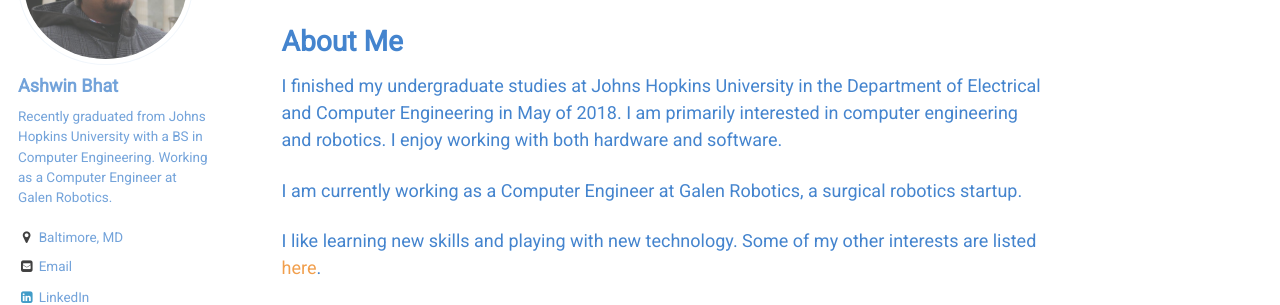
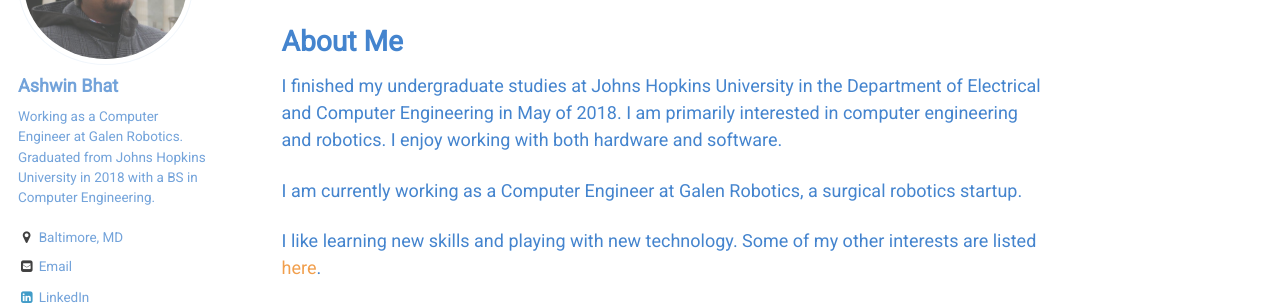
Before and after one commit to The-Shwin/the-shwin.github.io, a Jekyll site: the page built from _pages/about.md, in a window 1280 px wide. Shown: the part 213-518 px from the top of the page. Built offline with Jekyll 4.4.1, drawn with Linux system fonts in a browser that asks for light colours.

Commit message:
Update _config.yml

```diff
--- a/_config.yml
+++ b/_config.yml
@@ -82,7 +82,7 @@
 author:
   name             : "Ashwin Bhat"
   avatar           : "temp_profile.PNG"
-  bio              : "Recently graduated from Johns Hopkins University with a BS in Computer Engineering. Working as a Computer Engineer at Galen Robotics."
+  bio              : "Working as a Computer Engineer at Galen Robotics. Graduated from Johns Hopkins University in 2018 with a BS in Computer Engineering."
   location         : "Baltimore, MD"
   employer         :
   googlescholar    : #"http://yourfullgooglescholarurl.com"
```
